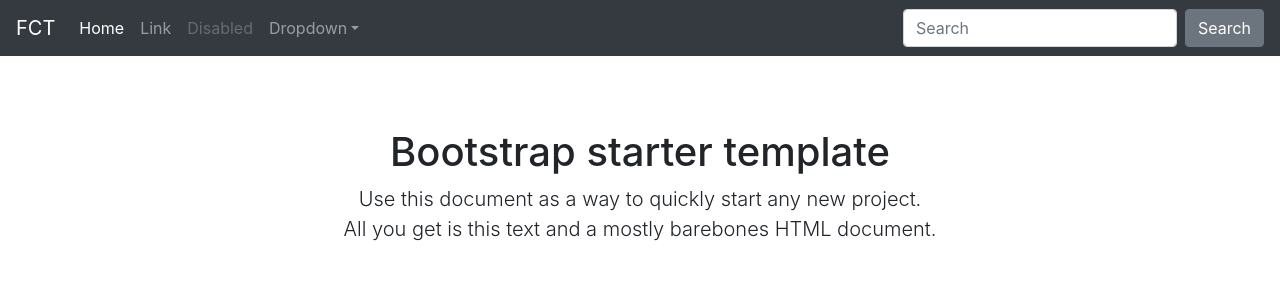
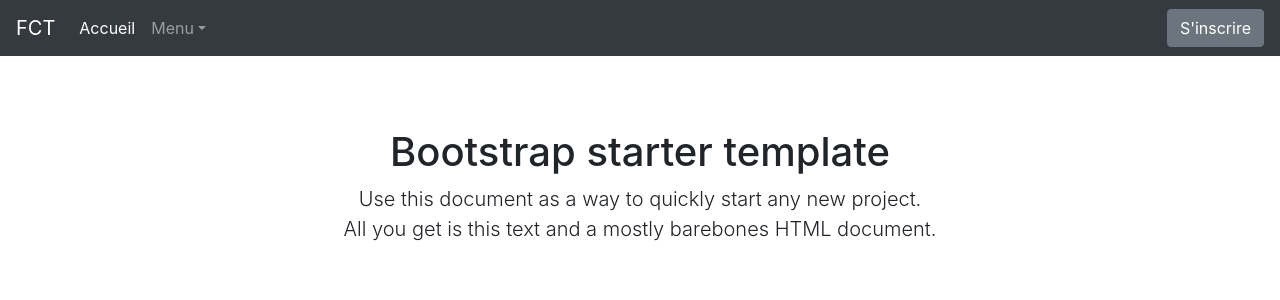
Before and after one commit to dotmobo/fct, a Django app: page / in a window 1280 px wide. Shown: the top 300 px of the page. Run offline with Django 3.2, Linux system fonts and the light colour scheme; some libraries are stand-ins or nearby versions.

Commit message:
add django crispy, first registration form

```diff
--- a/core/templates/base.html
+++ b/core/templates/base.html
@@ -12,7 +12,7 @@
 </head>
 <body>
     <nav class="navbar navbar-expand-md navbar-dark bg-dark fixed-top">
-    <a class="navbar-brand" href="#">FCT</a>
+    <a class="navbar-brand" href="/">FCT</a>
     <button class="navbar-toggler" type="button" data-toggle="collapse" data-target="#navbarsExampleDefault" aria-controls="navbarsExampleDefault" aria-expanded="false" aria-label="Toggle navigation">
         <span class="navbar-toggler-icon"></span>
     </button>
@@ -20,16 +20,10 @@
     <div class="collapse navbar-collapse" id="navbarsExampleDefault">
         <ul class="navbar-nav mr-auto">
         <li class="nav-item active">
-            <a class="nav-link" href="#">Home <span class="sr-only">(current)</span></a>
-        </li>
-        <li class="nav-item">
-            <a class="nav-link" href="#">Link</a>
-        </li>
-        <li class="nav-item">
-            <a class="nav-link disabled" href="#" tabindex="-1" aria-disabled="true">Disabled</a>
+            <a class="nav-link" href="/">Accueil <span class="sr-only">(current)</span></a>
         </li>
         <li class="nav-item dropdown">
-            <a class="nav-link dropdown-toggle" href="#" id="dropdown01" data-toggle="dropdown" aria-haspopup="true" aria-expanded="false">Dropdown</a>
+            <a class="nav-link dropdown-toggle" href="#" id="dropdown01" data-toggle="dropdown" aria-haspopup="true" aria-expanded="false">Menu</a>
             <div class="dropdown-menu" aria-labelledby="dropdown01">
             <a class="dropdown-item" href="#">Action</a>
             <a class="dropdown-item" href="#">Another action</a>
@@ -37,10 +31,7 @@
             </div>
         </li>
         </ul>
-        <form class="form-inline my-2 my-lg-0">
-        <input class="form-control mr-sm-2" type="text" placeholder="Search" aria-label="Search">
-        <button class="btn btn-secondary my-2 my-sm-0" type="submit">Search</button>
-        </form>
+        <a class="btn btn-secondary my-2 my-sm-0" href="signup">S'inscrire</a>
     </div>
     </nav>
     <main class="container" role="main">
--- a/core/urls.py
+++ b/core/urls.py
@@ -4,4 +4,5 @@ from . import views
 
 urlpatterns = [
     path('', views.index, name='index'),
+    path('signup', views.signup, name='signup')
 ]
--- a/core/views.py
+++ b/core/views.py
@@ -1,6 +1,22 @@
 from django.http import HttpResponse
-from django.shortcuts import render
+from django.shortcuts import render, render, redirect
+from django.contrib.auth import login, authenticate
+from django.contrib.auth.forms import UserCreationForm
 
 
 def index(request):
     return render(request, 'index.html')
+
+def signup(request):
+    if request.method == 'POST':
+        form = UserCreationForm(request.POST)
+        if form.is_valid():
+            form.save()
+            username = form.cleaned_data.get('username')
+            raw_password = form.cleaned_data.get('password1')
+            user = authenticate(username=username, password=raw_password)
+            login(request, user)
+            return redirect('index')
+    else:
+        form = UserCreationForm()
+    return render(request, 'signup.html', {'form': form})
--- a/fct/settings.py
+++ b/fct/settings.py
@@ -32,6 +32,7 @@ ALLOWED_HOSTS = []
 
 INSTALLED_APPS = [
     'core.apps.CoreConfig',
+    'crispy_forms',
     'django.contrib.admin',
     'django.contrib.auth',
     'django.contrib.contenttypes',
@@ -119,3 +120,6 @@ USE_TZ = True
 # https://docs.djangoproject.com/en/2.2/howto/static-files/
 
 STATIC_URL = '/static/'
+
+# Crispy forms
+CRISPY_TEMPLATE_PACK = 'bootstrap4'
--- a/requirements.txt
+++ b/requirements.txt
@@ -1 +1,2 @@
 Django
+django-crispy-forms
```
Also changed, not shown: core/templates/signup.html (added, +11 -0 lines).
